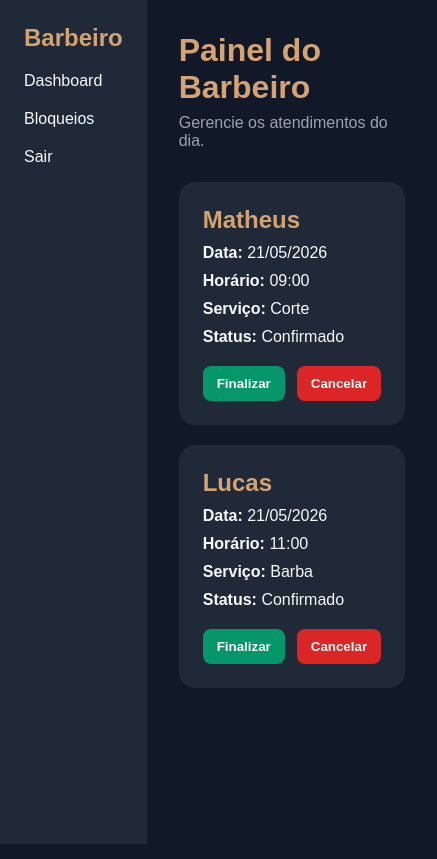
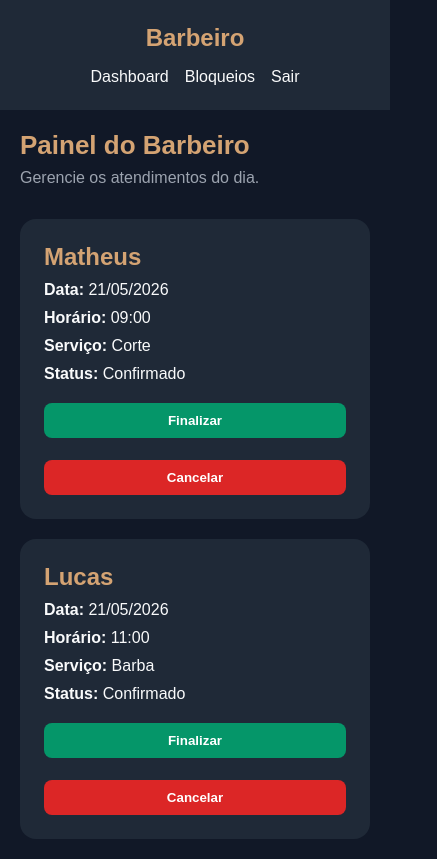
Before and after one commit to Davi-Madruga/SaaS-web, a React (Vite) app in the folder front-barbearia/: page /barbeiro in a window 390 px wide. Shown: the whole page, 437 px wide, since content can reach past the window. Built offline with nearby package versions, Linux system fonts and the light colour scheme.

Commit message:
melhorando a reponsividade do sistema

```diff
--- a/front-barbearia/src/index.css
+++ b/front-barbearia/src/index.css
@@ -68,10 +68,13 @@ button {
   display: flex;
 
   min-height: 100vh;
+
+  background-color: #111827;
 }
 
 .sidebar {
-  width: 240px;
+  width: 260px;
+  min-height: 100vh;
 
   padding: 24px;
 
@@ -79,7 +82,7 @@ button {
 
   display: flex;
   flex-direction: column;
-  gap: 20px;
+  gap: 16px;
 }
 
 .sidebar h2 {
@@ -100,6 +103,8 @@ button {
   flex: 1;
 
   padding: 32px;
+
+  overflow-y: auto;
 }
 .appointment-section {
   margin-top: 32px;
@@ -349,3 +354,64 @@ button {
   background-color: #1f2937;
   color: white;
 }
+
+/* =========================
+   RESPONSIVIDADE
+========================= */
+
+@media (max-width: 768px) {
+
+  .app-layout {
+    flex-direction: column;
+  }
+
+  .sidebar {
+    width: 100%;
+    min-height: auto;
+
+    flex-direction: row;
+    flex-wrap: wrap;
+    justify-content: center;
+  }
+
+  .sidebar h2 {
+    width: 100%;
+    text-align: center;
+  }
+
+  .content {
+    padding: 20px;
+  }
+
+  .cards-grid {
+    grid-template-columns: 1fr;
+  }
+
+  .block-form {
+    flex-direction: column;
+  }
+
+  .block-form input,
+  .block-form select,
+  .block-form button {
+    width: 100%;
+  }
+
+  .barber-actions {
+    flex-direction: column;
+  }
+
+  .barber-actions button {
+    width: 100%;
+  }
+
+  .summary-card button,
+  .appointment-card button {
+    width: 100%;
+  }
+
+  .page-header h1 {
+    font-size: 26px;
+  }
+
+}
```
